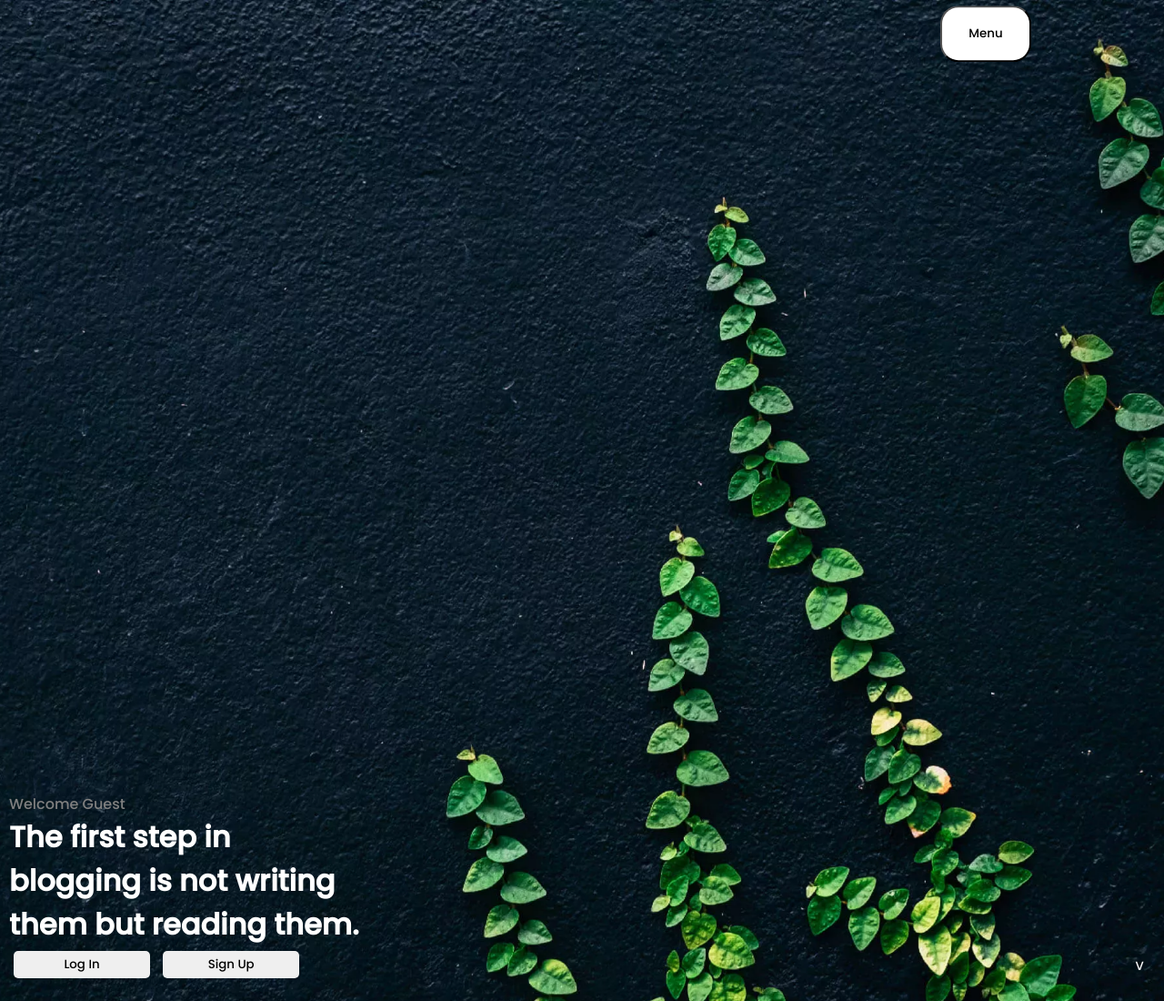
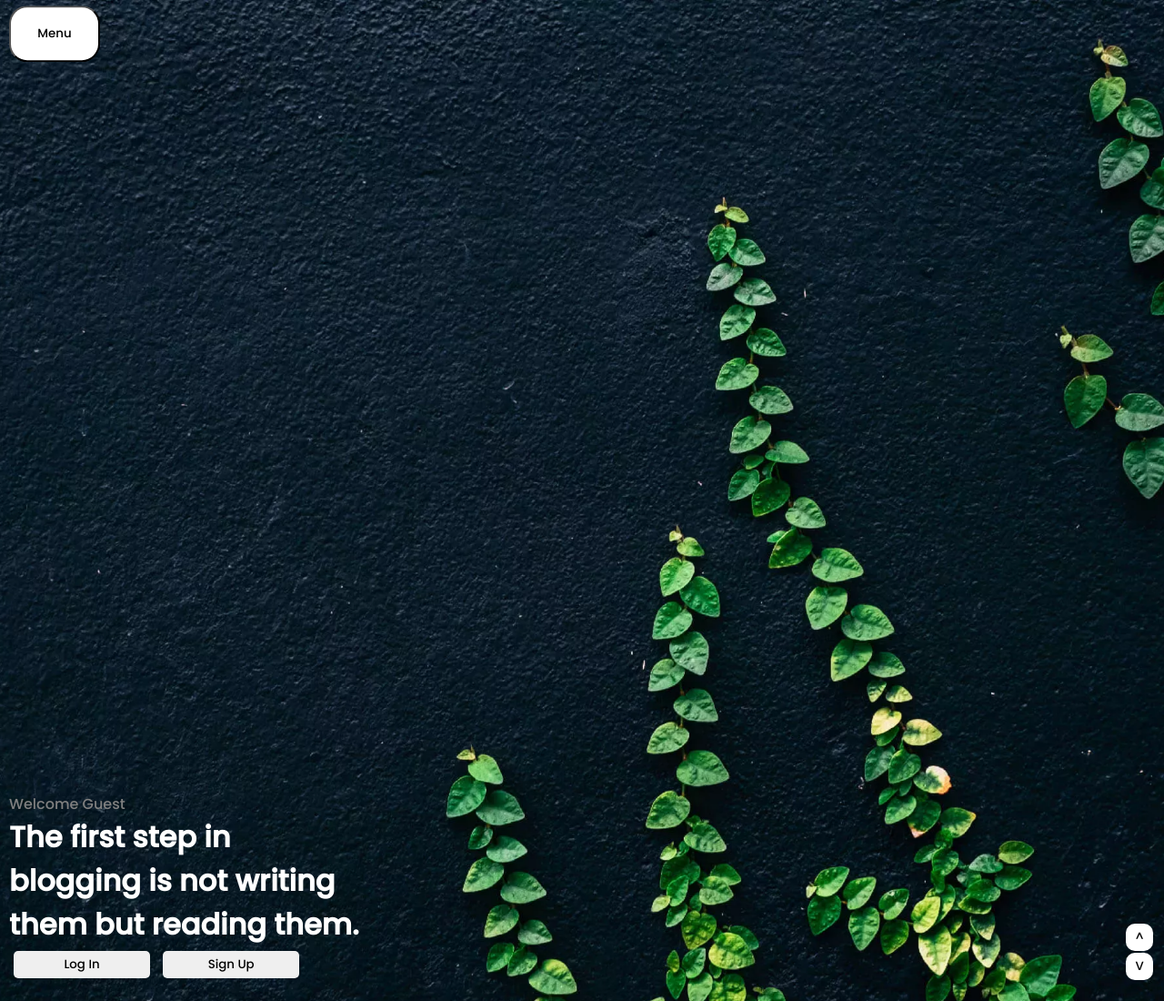
Before and after one commit to vidit-od/Blog-Website, a Django app: page / in a window 1280 px wide. Shown: the whole page at 91% size. Run offline with Django 3.2, Linux system fonts and the light colour scheme.

Commit message:
improving Js

```diff
--- a/static/app.js
+++ b/static/app.js
@@ -4,64 +4,67 @@ const content= document.querySelector('.content')
 const scroll_up=document.querySelector('.above')
 const scroll_down=document.querySelector('.below')
 const movement=document.querySelector('.movement')
+const hit_blogs=document.querySelector('.hit_blogs')
 let position=0
-
+let max_height=0
+let height_list=[]
 window.addEventListener('DOMContentLoaded',function(){
     // creating a list of all the sections in page
     // this list will be used for smooth scroll
     window.navigation=content.children
-    console.log(navigation)
-    movement.children[0].classList.add('remove')
-    scroll_down.innerHTML=`<a href="#${navigation[1].id}"><button> V </button></a>`
 
+    scroll_up.innerHTML=`<div class="above"><a href="#top"><button> ^ </button></a></div>`
+
+    scroll_down.innerHTML=`<div class="above"><a href="#${navigation[1].id}"><button> V </button></a></div>`
+
+    offset_check()
+})
+
+// dynamic page offset allocation
+window.addEventListener('resize',function (){
+    offset_check()
 })
 window.addEventListener('scroll',function(){
-    window.pageYOffset
-    if(window.pageYOffset>=600){
-        movement.children[0].classList.remove('remove')
-    }
-    else{
-        movement.children[0].classList.add('remove')
+    offset_check()
+    for(i=0;i<navigation.length;i++){
+        if(Math.round(window.pageYOffset)<height_list[i]){
+        up=i-1
+        if(up==-1){
+            up=0
+        }
+        down=i+1
+        if(down==navigation.length){
+            down=navigation.length-1
+        }
+
+        // if(i==0){
+        //     scroll_up.classList.add('.remove')
+        // }
+        // else if(i==navigation.length-1){
+        //     scroll_down.classList.add('.remove')
+        // }
+        // else{
+        //     scroll_up.classList.remove('.remove')
+        //     scroll_down.classList.remove('.remove')
+        // }
+        scroll_up.innerHTML=`<div class="above"><a href="#${navigation[up].id}"><button> ^ </button></a></div>`
+
+
+        scroll_down.innerHTML=`<div class="above"><a href="#${navigation[down].id}"><button> V </button></a></div>`
+        return 0
+        }
     }
 })
-scroll_up.addEventListener('click',function(){
-    position=position-1
-    if(position<0){
-        position=0
-    }
-    console.log(navigation[position].id)
-    position_check()
-
-    scroll_down.innerHTML=`<a href="#${navigation[position].id}"><button> v </button></a>`
-
-    scroll_down.innerHTML=`<a href="#${navigation[position+1].id}"><button> v </button></a>`
-})
-
-scroll_down.addEventListener('click',function(){
-    position=position+1
-    if(position>navigation.length-1){
-        position=navigation.length-1
-    }
-    console.log(navigation[position].id)
-    position_check()
-
-
-    scroll_up.innerHTML=`<a href="#${navigation[position-1].id}"><button> ^ </button></a>`
-    scroll_down.innerHTML=`<a href="#${navigation[position].id}"><button> v </button></a>`
-})
-function position_check(){
-    if (position==0){
-        movement.children[0].classList.add('remove')
-        movement.children[1].classList.remove('remove')
-    }
-    else if(position==navigation.length-1){
-        movement.children[0].classList.remove('remove')
-        movement.children[1].classList.add('remove')
-
-    }
-    else{
-        movement.children[0].classList.remove('remove')
-        movement.children[1].classList.remove('remove')
+function offset_check(){
+    max_height=0
+    for(i=0;i<navigation.length;i++){
+        max_height=max_height+navigation[i].offsetHeight
+        height_list[i]=max_height
     }
 
+    for(i=0;i<navigation.length;i++){
+        if(i!=0){
+            navigation[i].style.top=height_list[i-1]
+        }
+    }
 }
--- a/static/style.css
+++ b/static/style.css
@@ -15,16 +15,18 @@ html{
     z-index: 0;
 
 }
+
+/* navigation */
 .navigation{
     position: fixed;
-    left: 80%;
-    width: 100%;
-    color: black;;
+    color: black;
+
     z-index: 3;
     height: 7%;
     padding-left: 10px;
 }
 .navigation button{
+
     background-color: white;
     width: 100px;
     height: 80%;
@@ -36,6 +38,8 @@ html{
     color: #39b54a;
     transition:0.5s;
 }
+
+/* movement  */
 .movement{
     position: fixed;
     z-index: 3;
@@ -50,16 +54,19 @@ html{
     width: 30px;
     height: 30px;
     margin: 1px;
-    color: white;
-    background-color: transparent;
+    background-color: white;
+    color: black;
+    border-radius: 10px;
     border: none;
     transition: 0.5s;
 }
+/* movement above */
 .above button:hover{
     color: white;
     background-color:#39b54a;
     transform: translateY(-5px);
 }
+/* movement below */
 .below button:hover{
     color: white;
     background-color:#39b54a;
@@ -70,6 +77,9 @@ html{
     color: black;
     transition: 0.5s;
 }
+
+/* content */
+/* content intro */
 .intro{
     position: absolute;
     width: 100%;
@@ -108,6 +118,9 @@ html{
     color: white;
     background-color: black;
 }
+
+/* hit blogs */
+/* hit blogs section */
 .hit_blogs{
     position: absolute;
     top:110%;
@@ -117,14 +130,19 @@ html{
     padding-top: 20px;
     background-color: #39b54a;
 }
+/* hit blogs intro text */
 .hit_blogs p{
     font-size: 20px;
 }
+
+/* blogs section */
 .cards{
     display: flex;
     flex-wrap: wrap;
     justify-content: center;
 }
+
+/* a particular blog card */
 .blog{
     min-width: 170px;
     max-width: 260px;
@@ -169,6 +187,16 @@ html{
     transition: 0.5s;
 }
 
+/* contact us section */
+.contact{
+    background-color: white;
+    height: 100%;
+    width: 100%;
+    top: 300%;
+    z-index: 1;
+    position: absolute;
+
+}
 
 /* js classes */
 .movement .remove{
--- a/templates/index.html
+++ b/templates/index.html
@@ -88,7 +88,7 @@
 </div>
 
 <div class="contact" id="contact">
-
+    <h1>contact us</h1>
 </div>
 
 </div>
```
